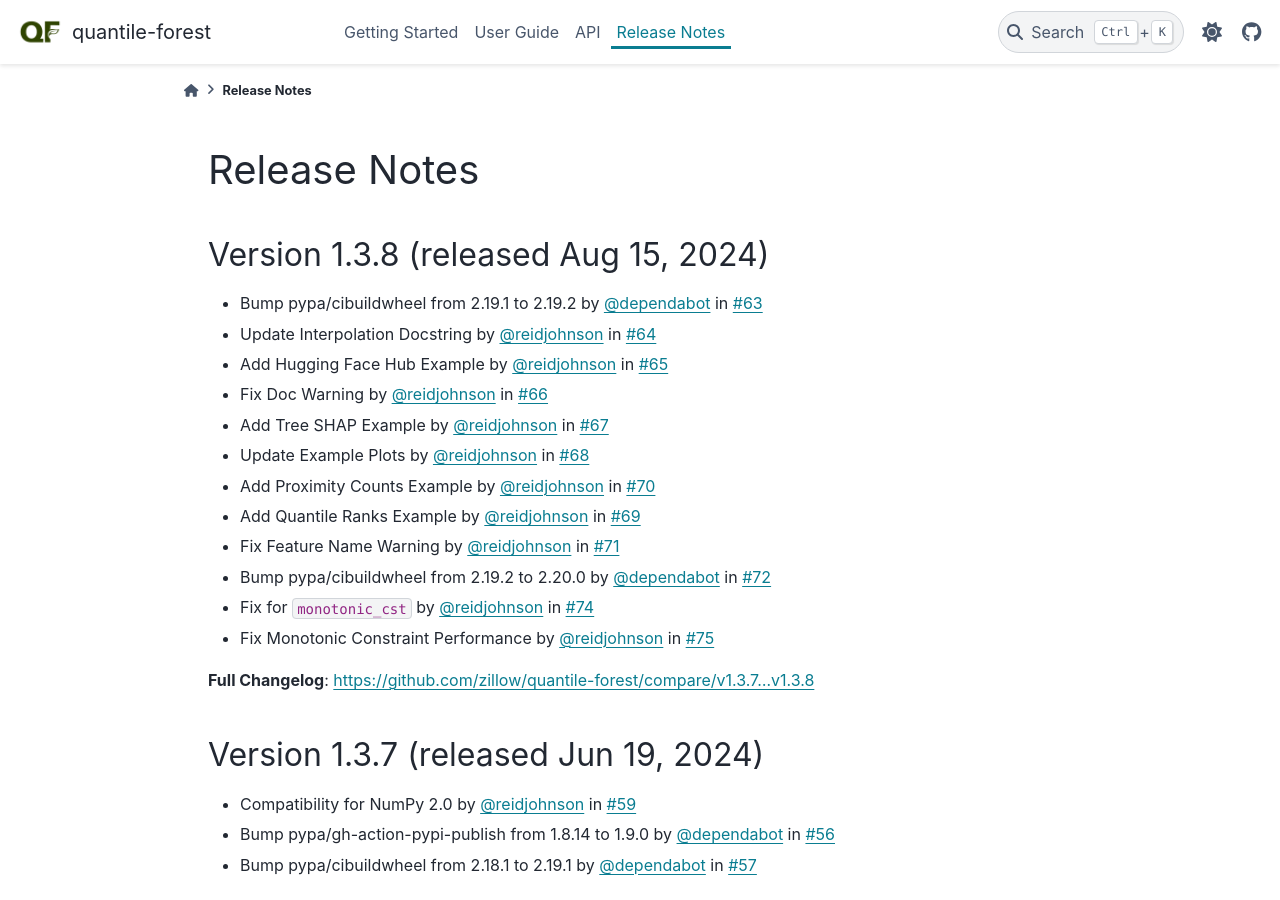
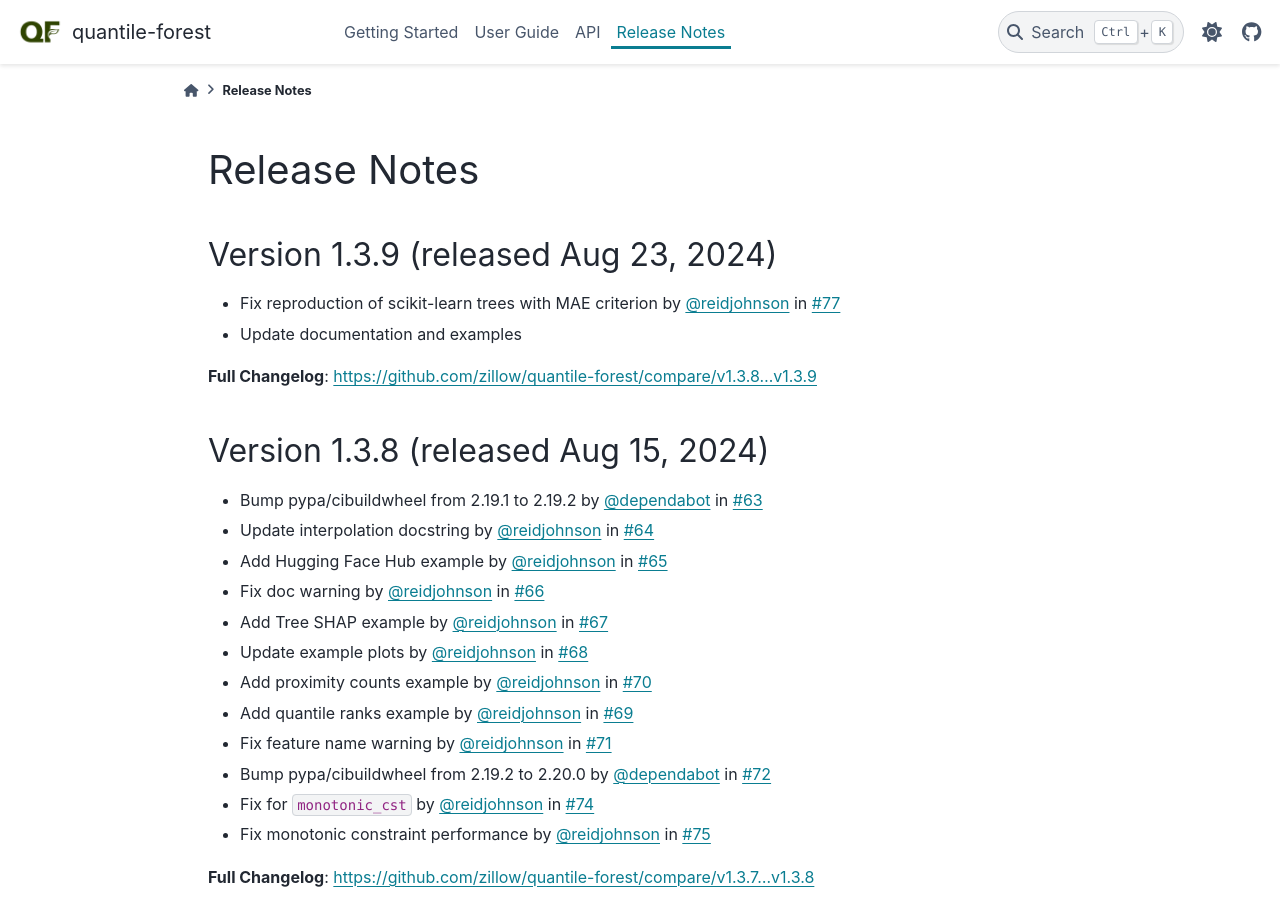
Before and after one commit to zillow/quantile-forest, a Sphinx documentation site: the page built from docs/releases/changes.rst, in a window 1280 px wide and 900 px high. Built offline with Sphinx 7.4.7 and the PyData theme 0.15.4, drawn with Linux system fonts in a browser that asks for light colours; pages that are not in the unit, such as notebooks, are missing from menus; the version number could not be read and is left out; some of the changed text lies outside the part shown.

Commit message:
Update changelog

```diff
--- a/docs/releases/changes.rst
+++ b/docs/releases/changes.rst
@@ -5,21 +5,29 @@
 Release Notes
 =============
 
+Version 1.3.9 (released Aug 23, 2024)
+-------------------------------------
+
+* Fix reproduction of scikit-learn trees with MAE criterion by `@reidjohnson <https://github.com/reidjohnson>`_ in `#77 <https://github.com/zillow/quantile-forest/pull/77>`_
+* Update documentation and examples
+
+**Full Changelog**: https://github.com/zillow/quantile-forest/compare/v1.3.8...v1.3.9
+
 Version 1.3.8 (released Aug 15, 2024)
 -------------------------------------
 
 * Bump pypa/cibuildwheel from 2.19.1 to 2.19.2 by `@dependabot <https://github.com/dependabot>`_ in `#63 <https://github.com/zillow/quantile-forest/pull/63>`_
-* Update Interpolation Docstring by `@reidjohnson <https://github.com/reidjohnson>`_ in `#64 <https://github.com/zillow/quantile-forest/pull/64>`_
-* Add Hugging Face Hub Example by `@reidjohnson <https://github.com/reidjohnson>`_ in `#65 <https://github.com/zillow/quantile-forest/pull/65>`_
-* Fix Doc Warning by `@reidjohnson <https://github.com/reidjohnson>`_ in `#66 <https://github.com/zillow/quantile-forest/pull/66>`_
-* Add Tree SHAP Example by `@reidjohnson <https://github.com/reidjohnson>`_ in `#67 <https://github.com/zillow/quantile-forest/pull/67>`_
-* Update Example Plots by `@reidjohnson <https://github.com/reidjohnson>`_ in `#68 <https://github.com/zillow/quantile-forest/pull/68>`_
-* Add Proximity Counts Example by `@reidjohnson <https://github.com/reidjohnson>`_ in `#70 <https://github.com/zillow/quantile-forest/pull/70>`_
-* Add Quantile Ranks Example by `@reidjohnson <https://github.com/reidjohnson>`_ in `#69 <https://github.com/zillow/quantile-forest/pull/69>`_
-* Fix Feature Name Warning by `@reidjohnson <https://github.com/reidjohnson>`_ in `#71 <https://github.com/zillow/quantile-forest/pull/71>`_
+* Update interpolation docstring by `@reidjohnson <https://github.com/reidjohnson>`_ in `#64 <https://github.com/zillow/quantile-forest/pull/64>`_
+* Add Hugging Face Hub example by `@reidjohnson <https://github.com/reidjohnson>`_ in `#65 <https://github.com/zillow/quantile-forest/pull/65>`_
+* Fix doc warning by `@reidjohnson <https://github.com/reidjohnson>`_ in `#66 <https://github.com/zillow/quantile-forest/pull/66>`_
+* Add Tree SHAP example by `@reidjohnson <https://github.com/reidjohnson>`_ in `#67 <https://github.com/zillow/quantile-forest/pull/67>`_
+* Update example plots by `@reidjohnson <https://github.com/reidjohnson>`_ in `#68 <https://github.com/zillow/quantile-forest/pull/68>`_
+* Add proximity counts example by `@reidjohnson <https://github.com/reidjohnson>`_ in `#70 <https://github.com/zillow/quantile-forest/pull/70>`_
+* Add quantile ranks example by `@reidjohnson <https://github.com/reidjohnson>`_ in `#69 <https://github.com/zillow/quantile-forest/pull/69>`_
+* Fix feature name warning by `@reidjohnson <https://github.com/reidjohnson>`_ in `#71 <https://github.com/zillow/quantile-forest/pull/71>`_
 * Bump pypa/cibuildwheel from 2.19.2 to 2.20.0 by `@dependabot <https://github.com/dependabot>`_ in `#72 <https://github.com/zillow/quantile-forest/pull/72>`_
 * Fix for `monotonic_cst`  by `@reidjohnson <https://github.com/reidjohnson>`_ in `#74 <https://github.com/zillow/quantile-forest/pull/74>`_
-* Fix Monotonic Constraint Performance by `@reidjohnson <https://github.com/reidjohnson>`_ in `#75 <https://github.com/zillow/quantile-forest/pull/75>`_
+* Fix monotonic constraint performance by `@reidjohnson <https://github.com/reidjohnson>`_ in `#75 <https://github.com/zillow/quantile-forest/pull/75>`_
 
 **Full Changelog**: https://github.com/zillow/quantile-forest/compare/v1.3.7...v1.3.8
 
@@ -131,7 +139,7 @@ Version 1.2.1 (released Oct 04, 2023)
 Version 1.2.0 (released Aug 01, 2023)
 -------------------------------------
 
-* Add optional default_quantiles parameter to the model initialization
+* Add optional `default_quantiles` parameter to the model initialization
 * Update documentation
 
 **Full Changelog**: https://github.com/zillow/quantile-forest/compare/v1.1.3...v1.2.0
```
Also changed, not shown: other parts of docs/releases/changes.rst (+1 -1 lines).
